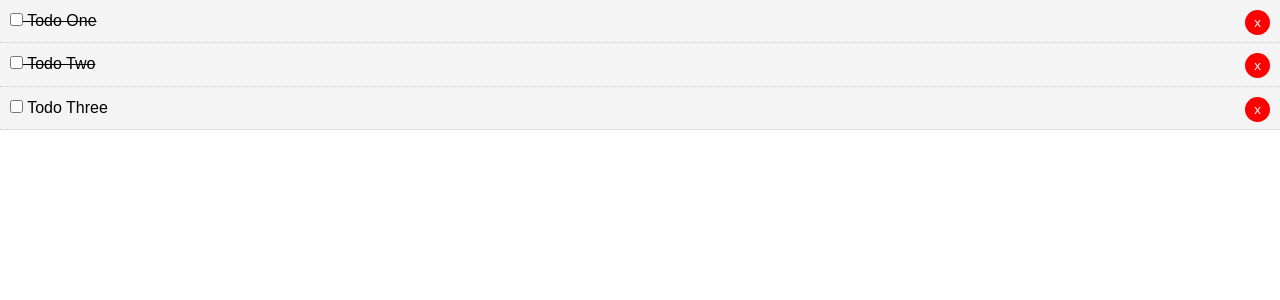
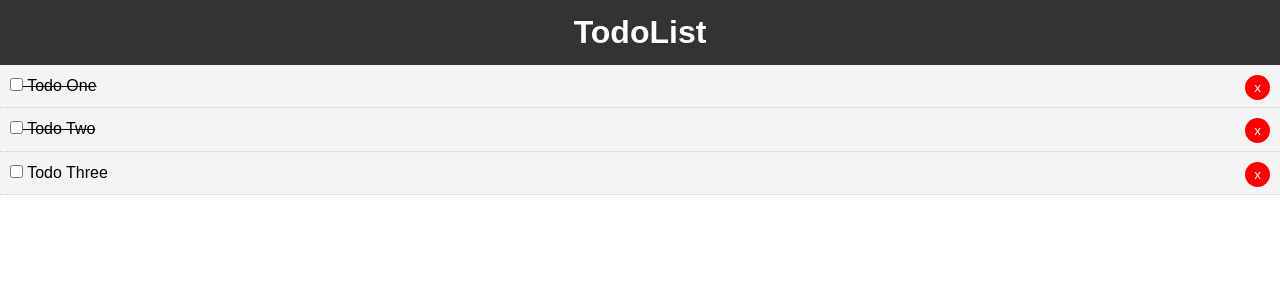
Before and after one commit to MbuguaCaleb/vue_js_crash_course, a Vue app in the folder vue_js_crash_course/: page / in a window 1280 px wide. Shown: the top 300 px of the page. Built offline with nearby package versions, Linux system fonts and the light colour scheme.

Commit message:
Header-Component

```diff
--- a/vue_js_crash_course/src/App.vue
+++ b/vue_js_crash_course/src/App.vue
@@ -1,15 +1,18 @@
 <template>
   <div id="app">
+    <Header />
     <Todos v-bind:todos="todos" v-on:del-todo="deleteTodo" />
   </div>
 </template>
 
 <script>
+import Header from "./components/layout/Header";
 import Todos from "./components/Todos";
 
 export default {
   name: "app",
   components: {
+    Header,
     Todos
   },
   data() {
--- /dev/null
+++ b/vue_js_crash_course/src/components/layout/Header.vue
@@ -0,0 +1,26 @@
+<template>
+  <header class="header">
+    <h1>TodoList</h1>
+  </header>
+</template>
+
+<script>
+export default {
+  name: "Header"
+};
+</script>
+
+
+<style scoped>
+.header {
+  background: #333;
+  color: #fff;
+  text-align: center;
+  padding: 10px;
+}
+.header a {
+  color: #fff;
+  padding-right: 5px;
+  text-decoration: none;
+}
+</style>
```
Also changed, not shown: 1 other file (tests, documents, lock files or other folders).
